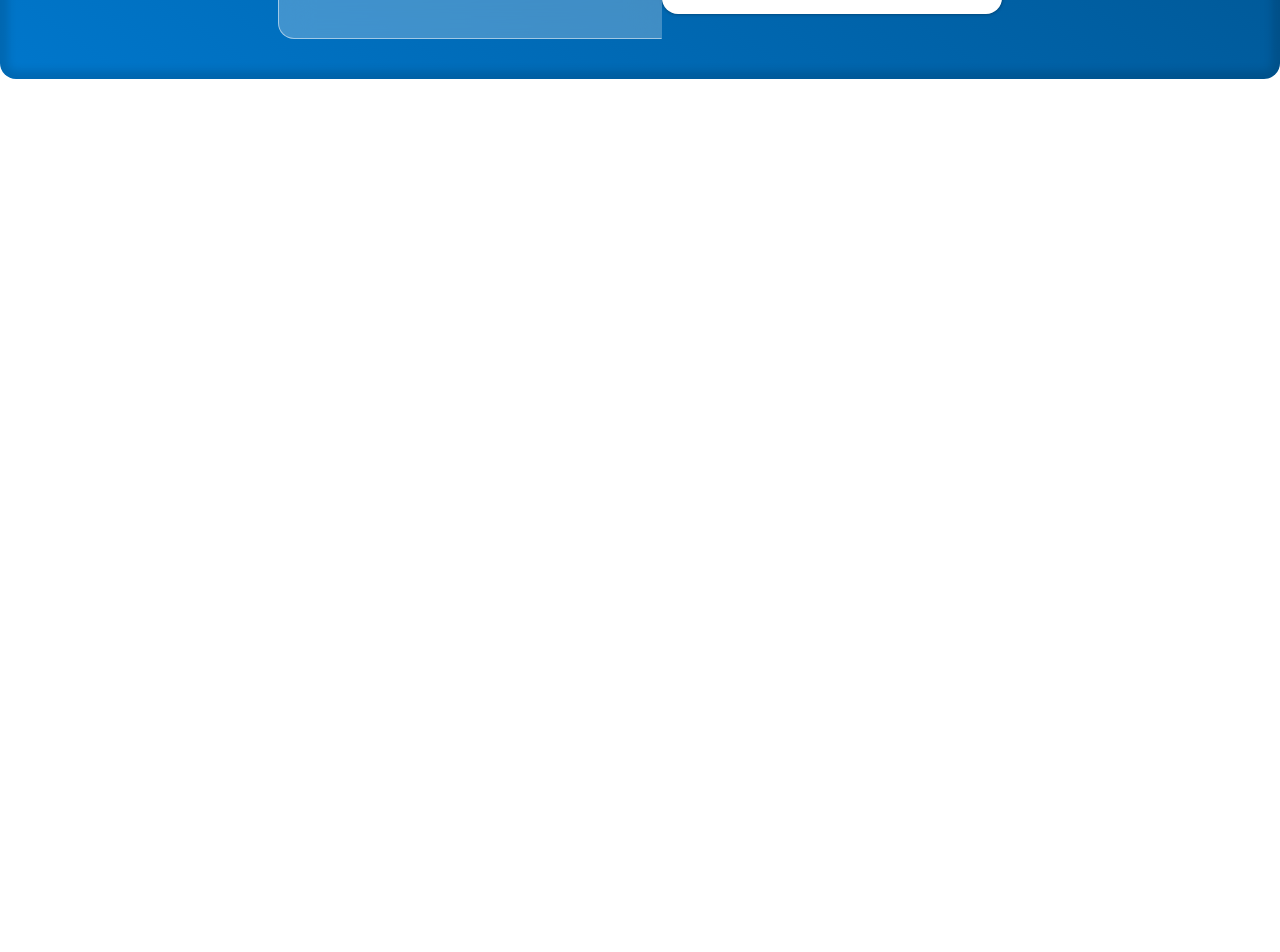
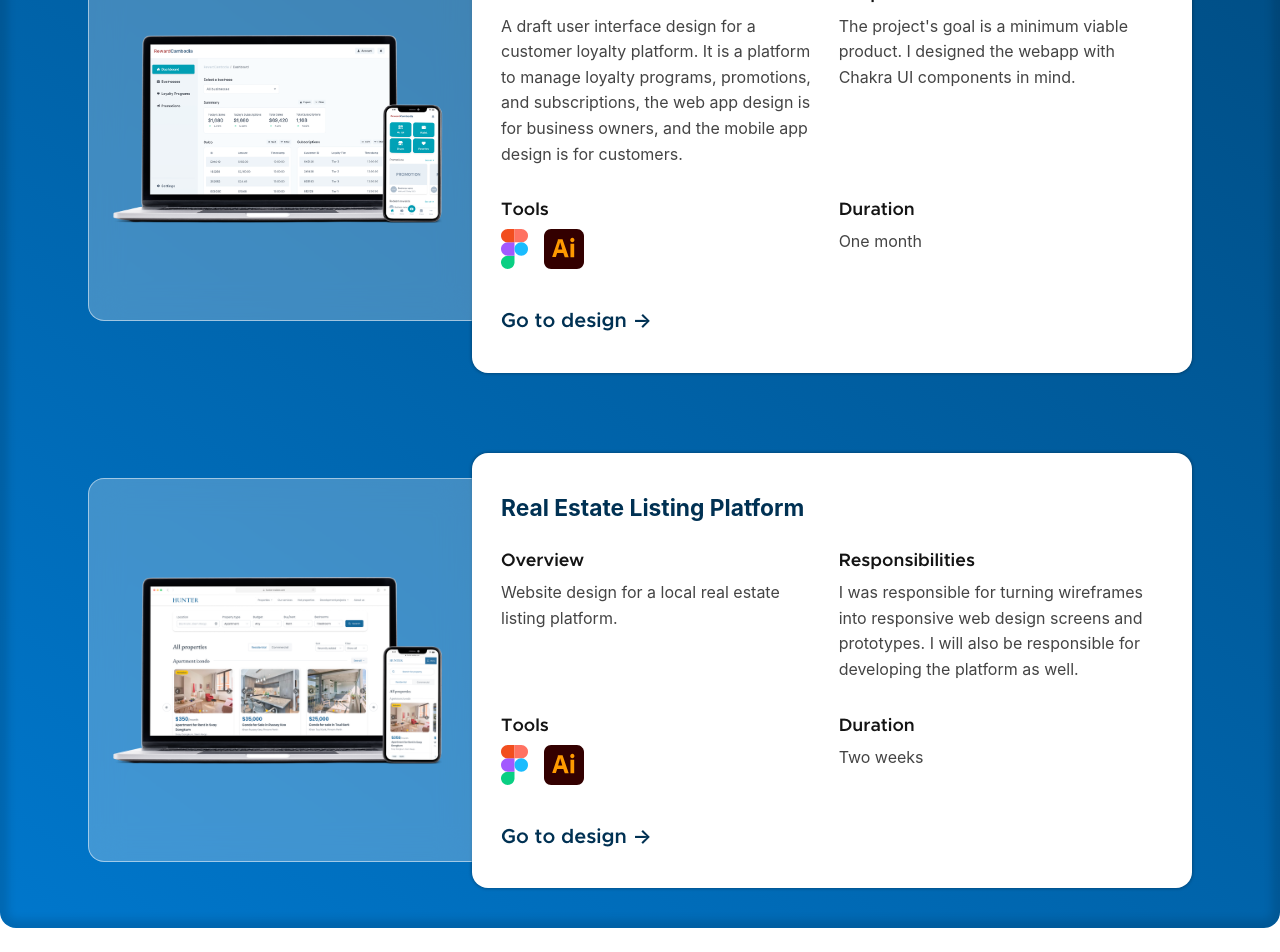
Before and after one commit to masayaShinoda/masaya-sveltekit-portfolio, a SvelteKit app: page /ui-design in a window 1280 px wide. Shown: the part 1829-2781 px from the top of the page. Before the commit the page ends 1932 px from the top, so only its background shows below. Built offline with nearby package versions, Linux system fonts and the light colour scheme; a web font is replaced by a local one.

Commit message:
rm svelte-markdown preserve same version

```diff
--- a/src/lib/components/ReusableLayout.svelte
+++ b/src/lib/components/ReusableLayout.svelte
@@ -1,7 +1,6 @@
 <script lang="ts">
 	import { onMount } from 'svelte';
 	import { themeStore } from '../../stores';
-	import { onNavigate } from '$app/navigation';
 
 	import '$lib/styles/global.css';
 	import '$lib/styles/components.css';
@@ -50,17 +49,6 @@
 		});
 	});
 
-	// view transitions
-	onNavigate((navigation) => {
-		if (!document.startViewTransition) return;
-
-		return new Promise((resolve) => {
-			document.startViewTransition(async () => {
-				resolve();
-				await navigation.complete;
-			});
-		});
-	});
 </script>
 
 {#if custom_nav}
--- a/src/routes/(default)/ui-design/+page.svelte
+++ b/src/routes/(default)/ui-design/+page.svelte
@@ -1,6 +1,5 @@
 <script lang="ts">
 	import styles from '$lib/ui-design/UIDesign.module.css';
-	import SvelteMarkdown from 'svelte-markdown';
 
 	const tool_logos = [
 		{
@@ -45,12 +44,8 @@
 		{
 			id: 'ut-market-website',
 			name: 'Digital Product Website Design',
-			overview: `
-[utmarket.io](https://utmarket.io) is the landing page and informational website for all products related to the UT Market digital platform.
-`,
-			responsibilities: `
-After discussions with the marketing and business teams on what contents and features are needed on the website, I was responsible for designing the UI screens and some illustrations to best welcome new visitors to our site.
-`,
+			overview: `Landing page and informational website for all products related to the UT Market digital platform.`,
+			responsibilities: `After discussions with the marketing and business teams on what contents and features are needed on the website, I was responsible for designing the UI screens and some illustrations to best welcome new visitors to our site.`,
 			tools: ['Figma', 'Adobe Illustrator'],
 			duration: 'Ten Days',
 			link: 'https://www.figma.com/file/Hj8RIRNzSXvbtfjGnfl8DH/masayashida.com-Portfolio-Showcase?node-id=0%3A1&t=XHPaiK4nqd1Y7Pdl-1',
@@ -59,14 +54,8 @@ After discussions with the marketing and business teams on what contents and fea
 		{
 			id: 'ut-market-app',
 			name: 'Mobile Trading App Design',
-			overview: `
-UT Market is an online trading platform that allows traders to buy and sell fractionalized Cambodian real estate assets in the form of Units of Trust (UTs).
-`,
-			responsibilities: `
-I was tasked with creating the UI design for a mobile version of an existing progressive web app.
-
-I came up with entirely new page layouts with a fresh design approach whilst preserving mostly the same user flow from the existing web app.
-`,
+			overview: `UT Market is an online trading platform that allows traders to buy and sell fractionalized Cambodian real estate assets in the form of Units of Trust (UTs).`,
+			responsibilities: `I was tasked with creating the UI design for a mobile version of an existing progressive web app. I came up with entirely new page layouts with a fresh design approach whilst preserving mostly the same user flow from the existing web app.`,
 			tools: ['Adobe XD', 'Adobe Illustrator'],
 			duration: 'Three months',
 			link: 'https://xd.adobe.com/view/a80afaa0-f4f0-4f8a-8573-e1c9adb1e7aa-fd59/flow',
@@ -75,16 +64,22 @@ I came up with entirely new page layouts with a fresh design approach whilst pre
 		{
 			id: 'loyalty-program-platform',
 			name: 'Loyalty Program Platform',
-			overview: `
-A draft user interface design for a customer loyalty platform. It is a platform to manage loyalty programs, promotions, and subscriptions, the web app design is for business owners, and the mobile app design is for customers.
-`,
-			responsibilities: `
-The project's goal is a minimum viable product. I designed the webapp with [Chakra UI](https://chakra-ui.com/) components in mind.
-`,
+			overview: `A draft user interface design for a customer loyalty platform. It is a platform to manage loyalty programs, promotions, and subscriptions, the web app design is for business owners, and the mobile app design is for customers.`,
+			responsibilities: `The project's goal is a minimum viable product. I designed the webapp with Chakra UI components in mind.`,
 			tools: ['Figma', 'Adobe Illustrator'],
 			duration: 'One month',
 			link: 'https://www.figma.com/file/2Tmf6ZRDoCCFSgKqq0fJjs/loyalty-program-system?type=design&node-id=0%3A1&mode=design&t=ArB6RtvUXXmdi2IP-1',
 			image: '/images/mockups/loyalty-program-mockup_result.png'
+		},
+		{
+			id: 'real-estate-listing-platform',
+			name: 'Real Estate Listing Platform',
+			overview: `Website design for a local real estate listing platform.`,
+			responsibilities: `I was responsible for turning wireframes into responsive web design screens and prototypes. I will also be responsible for developing the platform as well.`,
+			tools: ['Figma', 'Adobe Illustrator'],
+			duration: 'Two weeks',
+			link: 'https://www.figma.com/file/wmlrymmwZ2UaJGmxgmt92C/hunter-real-estate-ui?type=design&node-id=1403%3A3151&mode=design&t=OLCt27YVfvHHfQhP-1',
+			image: '/images/mockups/real-estate-listing-mockup_result.png'
 		}
 	];
 </script>
@@ -130,15 +125,15 @@ The project's goal is a minimum viable product. I designed the webapp with [Chak
 						<div class={styles.upper_half}>
 							<span class={styles.overview}>
 								<h5 class={styles.categ_head}>Overview</h5>
-								<span class={styles.body_text}>
-									<SvelteMarkdown source={project.overview} />
-								</span>
+								<p class={styles.body_text}>
+									{project.overview}
+								</p>
 							</span>
 							<span class={styles.responsibilities}>
 								<h5 class={styles.categ_head}>Responsibilities</h5>
-								<span class={styles.body_text}>
-									<SvelteMarkdown source={project.responsibilities} />
-								</span>
+								<p class={styles.body_text}>
+									{project.responsibilities}
+								</p>
 							</span>
 						</div>
 						<div class={styles.bottom_half}>
--- a/src/routes/(default)/web-development/+page.svelte
+++ b/src/routes/(default)/web-development/+page.svelte
@@ -1,6 +1,5 @@
 <script lang="ts">
 	import { onMount } from 'svelte';
-	import SvelteMarkdown from 'svelte-markdown';
 	import BackToTop from '$lib/components/BackToTop.svelte';
 	import data from './data';
 	import { tool_logos as tool_logos_arr } from '$lib/components/tool-logos';
@@ -106,14 +105,14 @@
 											{#if project.overview}
 												<!-- content here -->
 												<h4>Overview</h4>
-												<SvelteMarkdown source={project.overview} />
+												<p>{project.overview}</p>
 											{/if}
 										</div>
 										<div class={styles.content_half__content}>
 											{#if project.responsibilities}
 												<!-- content here -->
 												<h4>Responsibilities</h4>
-												<SvelteMarkdown source={project.responsibilities} />
+												<p>{project.responsibilities}</p>
 											{/if}
 										</div>
 										<a href={project.link} class="btn_main">See Demo →</a>
```
Also changed, not shown: src/routes/(default)/web-development/data.ts (+7 -41 lines), static/images/mockups/real-estate-listing-mockup_result.png (added).
